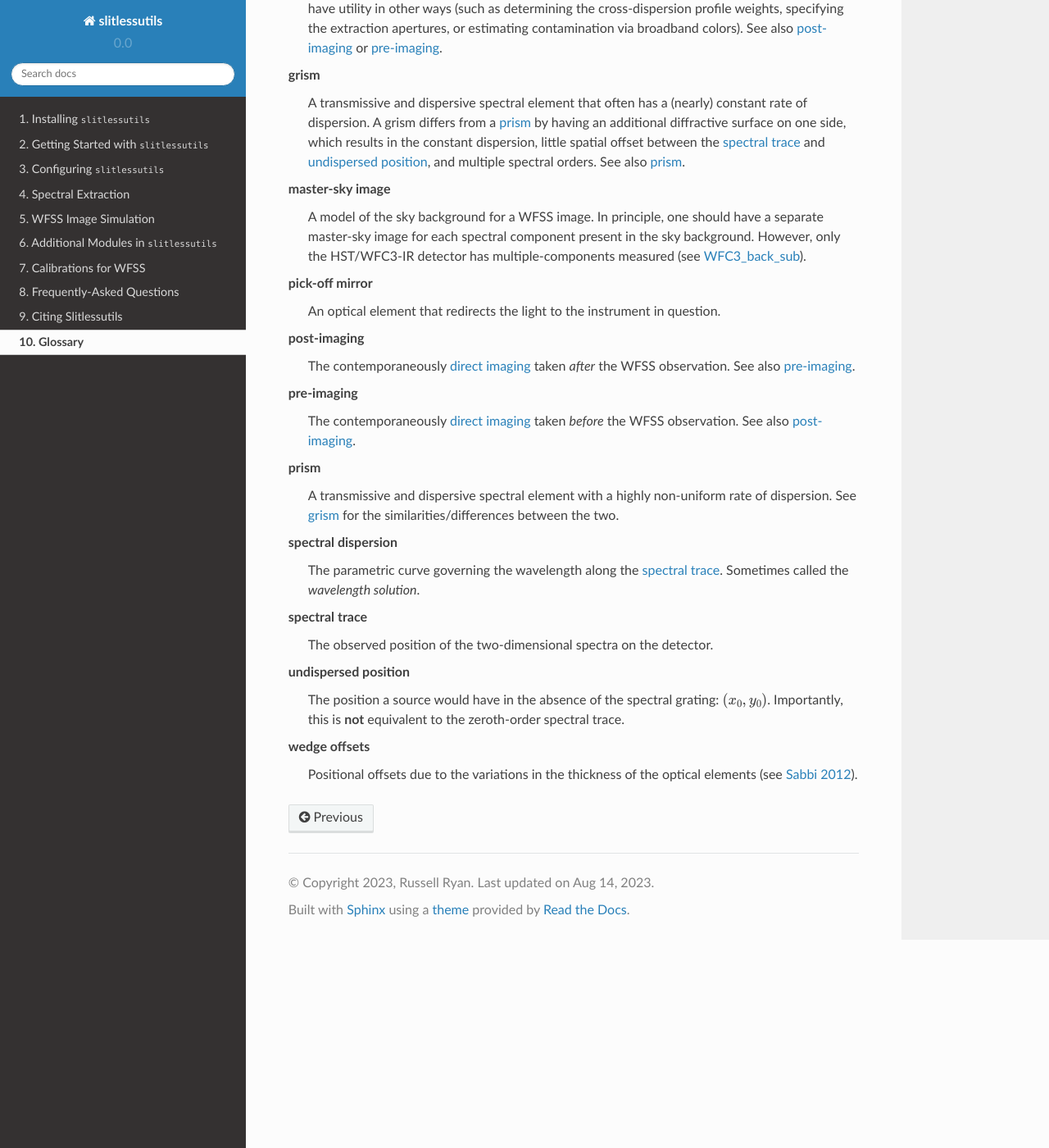
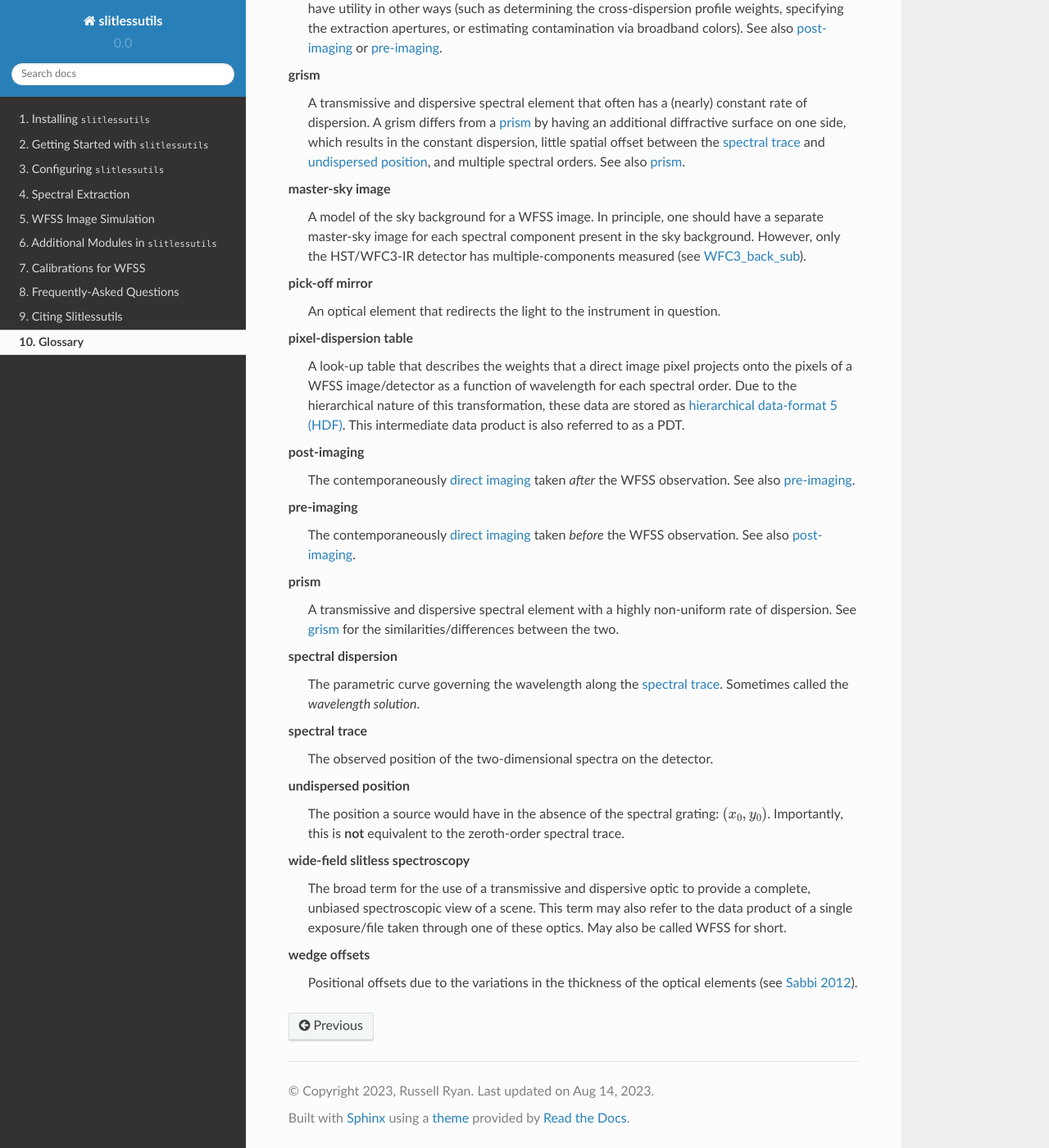
Before and after one commit to spacetelescope/slitlessutils, a Sphinx documentation site: the page built from docs/glossary.rst, in a window 1280 px wide and 1400 px high, scrolled down 422 px. Shown: the whole window at 82% size. Built offline with Sphinx 7.4.7 and the Read the Docs theme 2.0.0, drawn with Linux system fonts in a browser that asks for light colours.

```diff
--- /dev/null
+++ b/docs/ascii/wcs.csv
@@ -0,0 +1 @@
+fn kldjf j dlkfj lajfk lasdjf
--- a/docs/glossary.rst
+++ b/docs/glossary.rst
@@ -22,6 +22,9 @@ Glossary
 	pick-off mirror
 	    An optical element that redirects the light to the instrument in question.
 
+	pixel-dispersion table
+		A look-up table that describes the weights that a :term:`direct image` pixel projects onto the pixels of a WFSS image/detector as a function of wavelength for each spectral order.  Due to the hierarchical nature of this transformation, these data are stored as `hierarchical data-format 5 (HDF) <https://www.hdfgroup.org/solutions/hdf5/>`_.  This intermediate data product is also referred to as a PDT.
+
 	post-imaging
 	 	The contemporaneously :term:`direct imaging` taken *after* the WFSS observation.  See also :term:`pre-imaging`.
 
@@ -40,5 +43,8 @@ Glossary
 	undispersed position
 	    The position a source would have in the absence of the spectral grating: :math:`(x_0,y_0)`.  Importantly, this is **not** equivalent to the zeroth-order spectral trace.
 
+	wide-field slitless spectroscopy
+		The broad term for the use of a transmissive and dispersive optic to provide a complete, unbiased spectroscopic view of a scene.  This term may also refer to the data product of a single exposure/file taken through one of these optics.  May also be called WFSS for short.
+
 	wedge offsets
 		Positional offsets due to the variations in the thickness of the optical elements (see `Sabbi 2012 <https://www.stsci.edu/files/live/sites/www/files/home/hst/instrumentation/wfc3/documentation/instrument-science-reports-isrs/_documents/2012/WFC3-2012-01.pdf>`_).
--- a/docs/wfss.rst
+++ b/docs/wfss.rst
@@ -4,6 +4,8 @@
 
 Wide-Field Slitless Spectroscopy
 ================================
+
+:term:`wide-field slitless spectroscopy` (WFSS) refers to either the act of obtaining a complete, unbiased spectroscopic view of the sky by means of tramissive and dispersive optical element (usually a :term:`grism` or :term:`prism`) **and** the data produced by such an observation.  This is to distinguish other ways of using these optical elements, such as spatial/drift scanning, spectro-polarimetry, or detailed transient spectroscopy, which are not implemented in ``slitlessutils``.  It is unclear if/when such modes will be implemented.
 
 
 WFSS data (`~slitlessutils.core.wfss.data.WFSS()`)
@@ -21,3 +23,7 @@ Observed data
 
 Simulated data
 ^^^^^^^^^^^^^^
+
+.. include:: <ascii/wcs.csv>
+
+print('dataset,ra,dec,orientat,telescope,instrument,disperser,blocking', file=fp)
```
Also changed, not shown: docs/tabulation.rst (+13 -9 lines), 1 other file.
